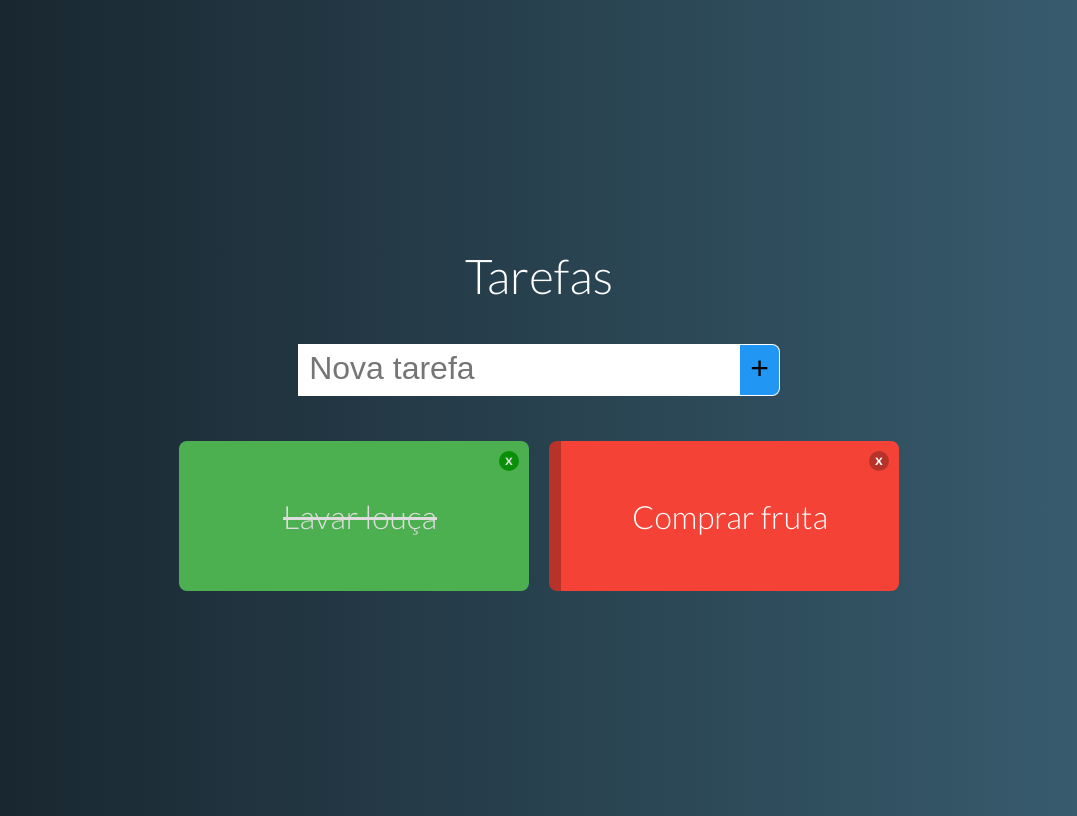
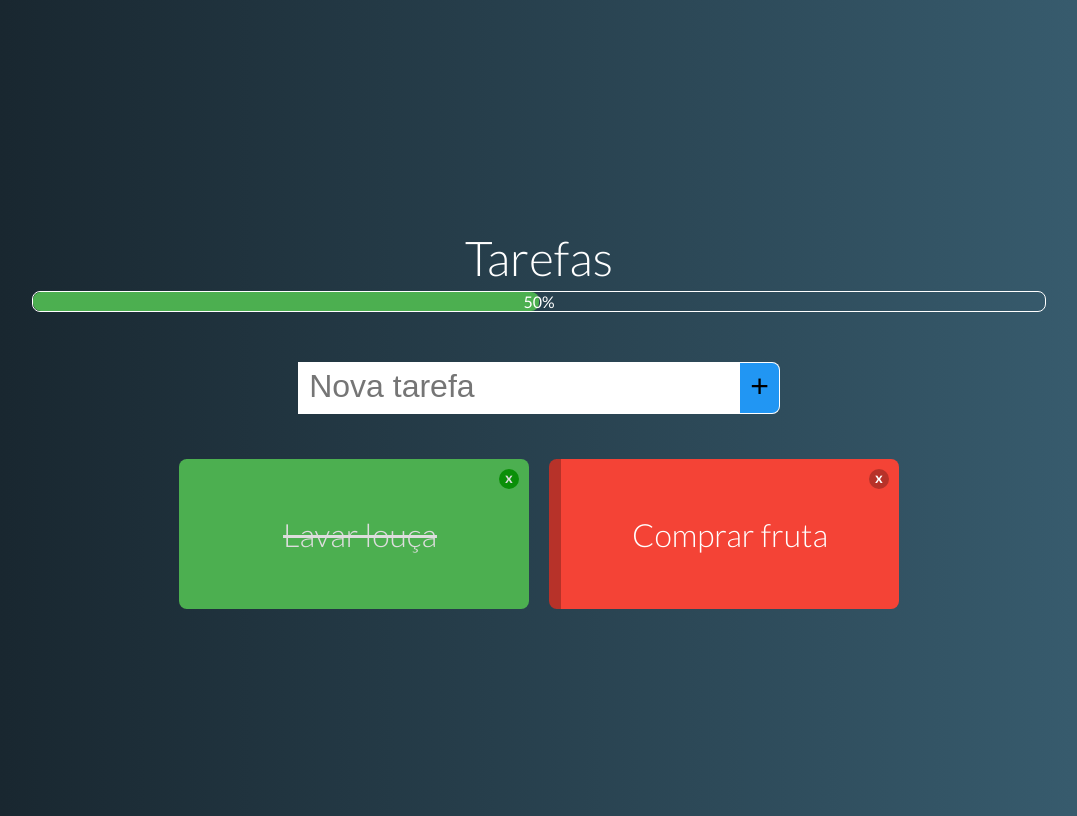
Before and after one commit to lucasbf1992/Curso-Vue.js-2-Completo, a Vue app in the folder projeto-tarefas/: page / in a window 1280 px wide. Shown: the whole page, without its empty margins (101-1178 px from the left). Built offline with nearby package versions, Linux system fonts and the light colour scheme.

Commit message:
progress bar

```diff
--- a/projeto-tarefas/src/App.vue
+++ b/projeto-tarefas/src/App.vue
@@ -1,6 +1,7 @@
 <template>
 	<div id="app">
 		<h1>Tarefas</h1>
+		<TaskProgress :progress="progress"></TaskProgress>
 		<NewTask @taskAdded="addTask"></NewTask>
 		<TaskGrid :tasks="tasks" @taskDeleted="deleteTask" @taskStateChanged="toggleTaskState"></TaskGrid>
 	</div>
@@ -9,15 +10,24 @@
 <script>
 import TaskGrid from './components/TaskGrid.vue'
 import NewTask from './components/NewTask.vue'
+import TaskProgress from './components/TaskProgress.vue'
 
 export default {
-	components: { TaskGrid, NewTask },
+	components: { TaskGrid, NewTask, TaskProgress },
 	data() {
 		return {
 			tasks: [
 				{name:  'Lavar louça', pending: false},
 				{ name: 'Comprar fruta', pending: true },
 			]
+		}
+	},
+	computed: {
+		progress() {
+			const total = this.tasks.length
+			const done = this.tasks.filter(t => !t.pending).length
+
+			return Math.round(done / total * 100) || 0
 		}
 	},
 	methods: {
--- /dev/null
+++ b/projeto-tarefas/src/components/TaskProgress.vue
@@ -0,0 +1,44 @@
+<template>
+    <div class="tasks-progress">
+        <span class="progress-value"> {{progress}}% </span>
+        <div class="progress-bar" :style="{width: progress + '%'}"> </div>
+    </div>
+</template>
+
+<script>
+export default {
+    props: {
+        progress: {
+            type: Number,
+            default: 0
+        }
+    }
+}
+</script>
+
+<style>
+.tasks-progress {
+    position: relative;
+    width: 80%;
+    border: 1px solid #fff;
+    color: #fff;
+    border-radius: 8px;
+    margin-bottom: 15px;
+    display: flex;
+    flex-direction:column;
+    align-items:center;
+}
+
+.progress-bar {
+    position: absolute;
+    border-radius: 8px;
+    height: 100%;
+    background-color: #4caf50;
+    align-self: flex-start;
+}
+
+.progress-value {
+    z-index: 1;
+}
+
+</style>
```
